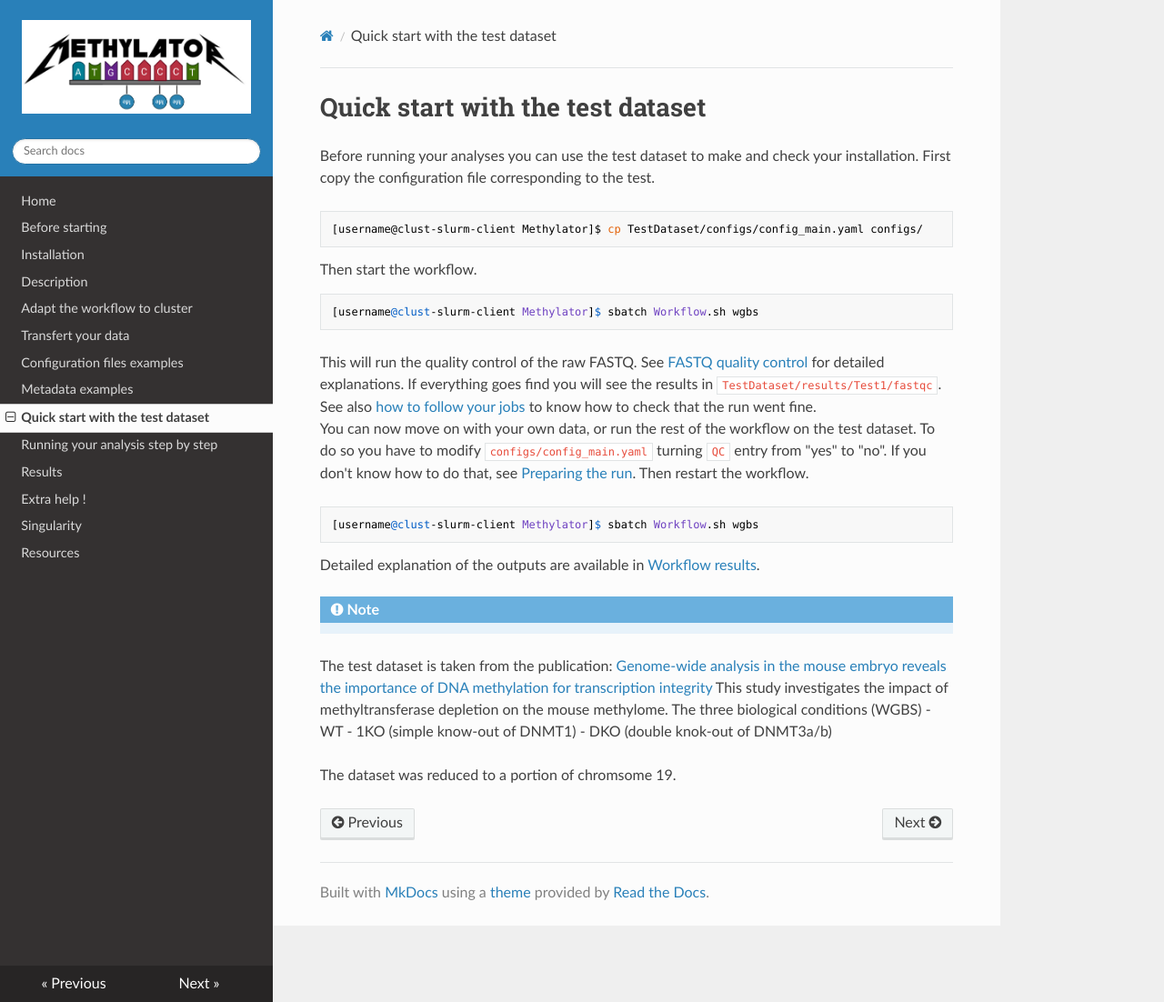
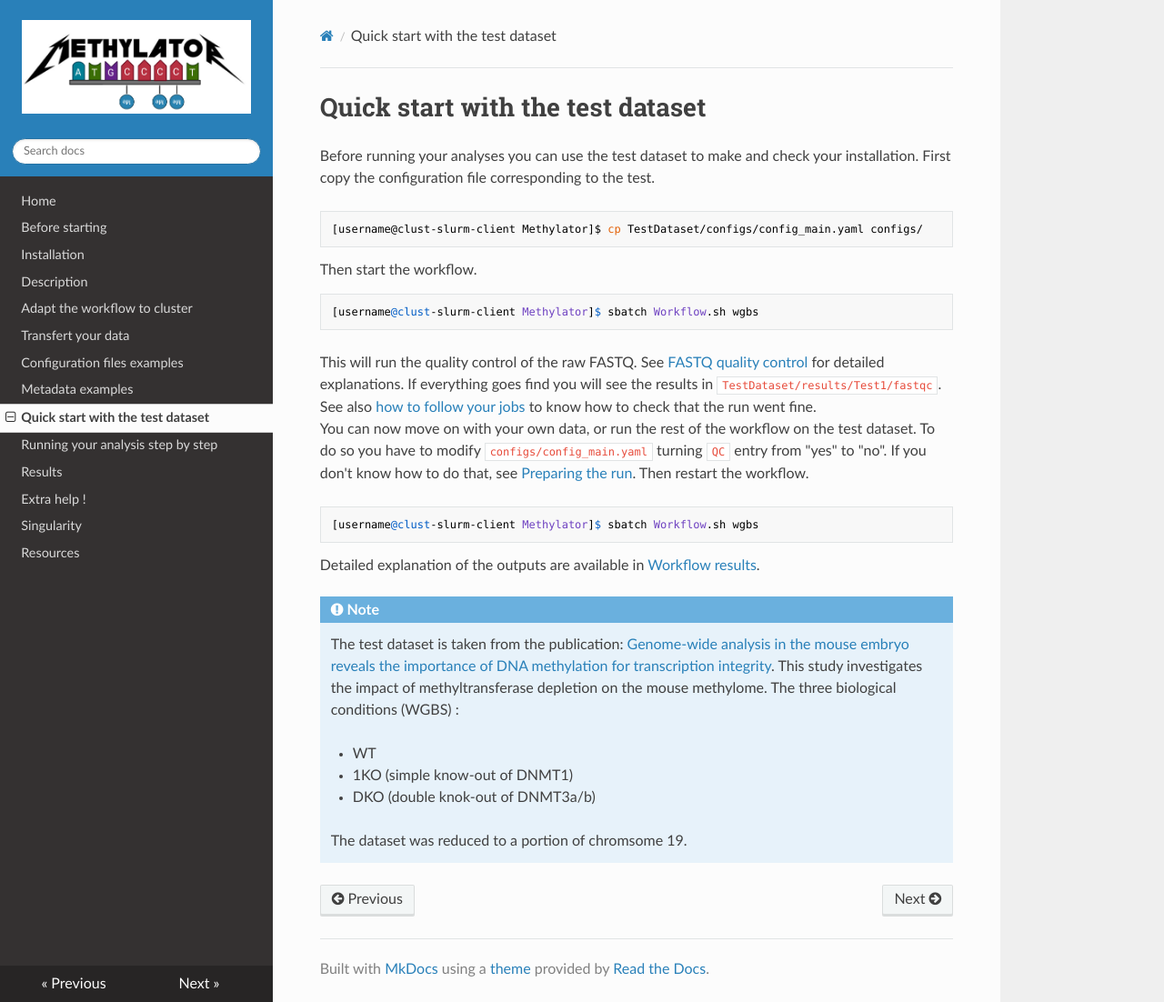
Before and after one commit to parisepigenetics/Methylator-Documentation, an MkDocs documentation site: the page built from docs/quick_start.md, in a window 1280 px wide and 1102 px high. Shown: the whole window at 91% size. Built offline with MkDocs 1.6.1, drawn with Linux system fonts in a browser that asks for light colours; nearby versions of some CDN libraries.

```diff
--- a/docs/quick_start.md
+++ b/docs/quick_start.md
@@ -18,11 +18,10 @@ You can now move on with your own data, or run the rest of the workflow on the t
 Detailed explanation of the outputs are available in [Workflow results](#workflow-results).
 
 !!! note
-  The test dataset is taken from the publication: [Genome-wide analysis in the mouse embryo reveals the importance of DNA methylation for transcription integrity](https://www.nature.com/articles/s41467-020-16919-w)
-  This study investigates the impact of methyltransferase depletion on the mouse methylome.
-  The three biological conditions (WGBS)
-  - WT
-  - 1KO (simple know-out of DNMT1)
-  - DKO (double knok-out of DNMT3a/b)
+    The test dataset is taken from the publication: [Genome-wide analysis in the mouse embryo reveals the importance of DNA methylation for transcription integrity](https://www.nature.com/articles/s41467-020-16919-w). This study investigates the impact of methyltransferase depletion on the mouse methylome. The three biological conditions (WGBS) :
 
-  The dataset was reduced to a portion of chromsome 19.
+    - WT
+    - 1KO (simple know-out of DNMT1)
+    - DKO (double knok-out of DNMT3a/b)
+
+    The dataset was reduced to a portion of chromsome 19.
```
